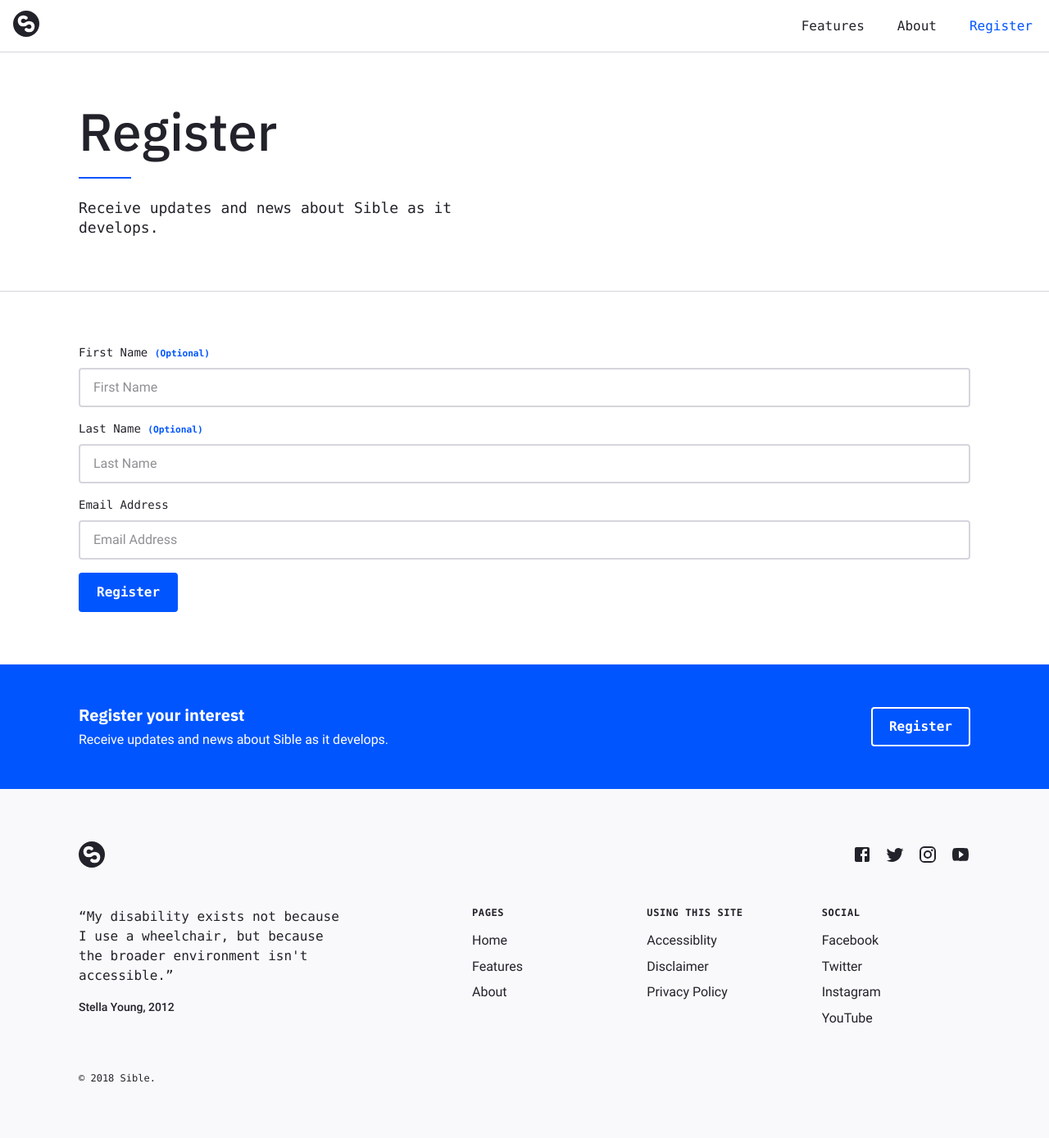
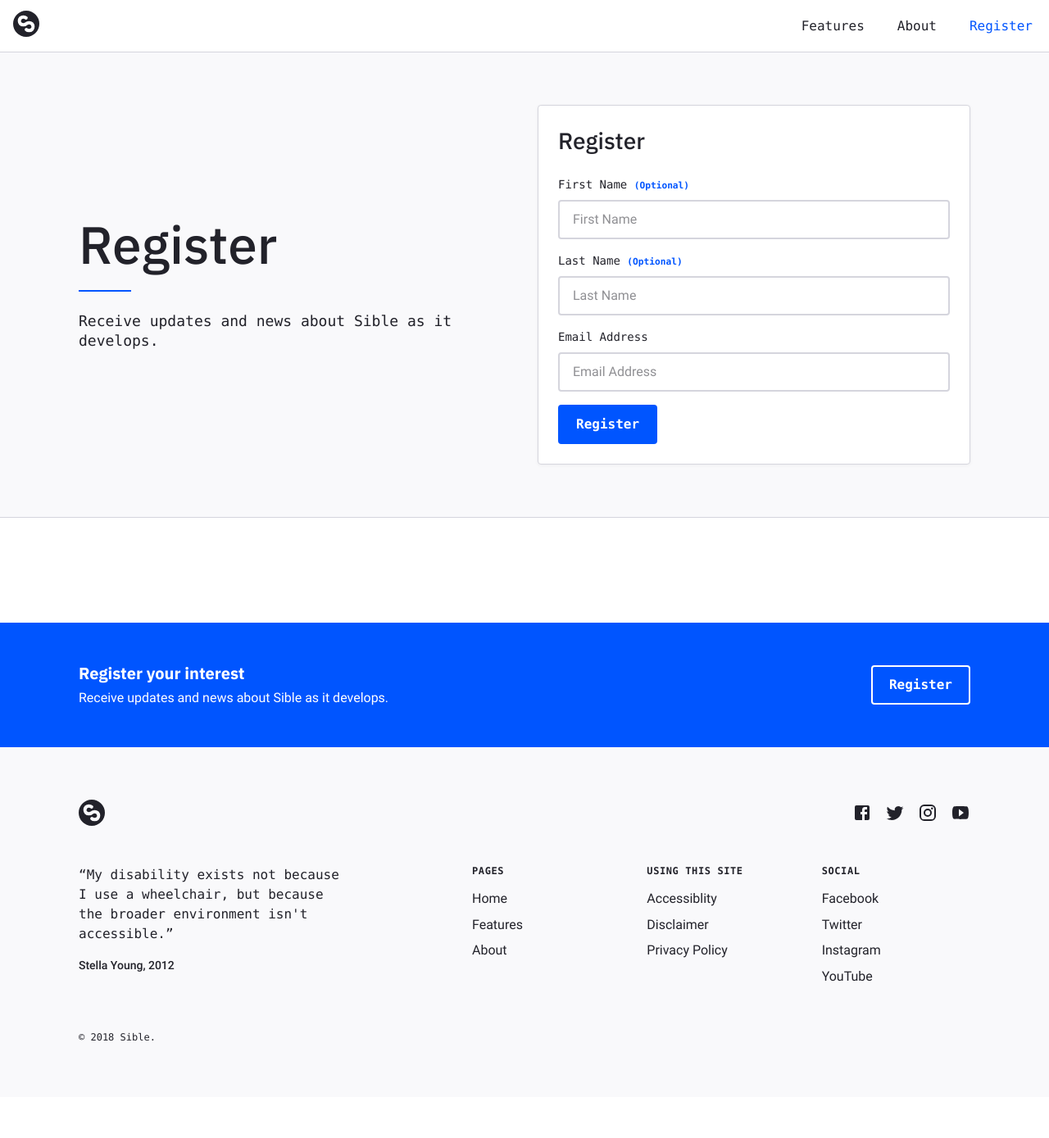
Before and after one commit to scottdejonge/sible.org, a Jekyll site: the page built from pages/register.html, in a window 1280 px wide. Shown: the whole page at 82% size. Built offline with Jekyll 4.4.1, drawn with Linux system fonts in a browser that asks for light colours; some web fonts are replaced; after the commit the page ends 1339 px from its top, so only the background shows below that.

Commit message:
Page header

```diff
--- a/_includes/section/page-header.html
+++ b/_includes/section/page-header.html
@@ -1,6 +1,10 @@
 <section class="section">
-  <div class="section-inner padding-vertical-xl border-bottom">
+  <div class="section-inner padding-vertical-xl background-light-50 border-bottom">
     <div class="container">
+      <div class="columns columns-1-2">
+        <div class="column">
+          <div class="column-inner justify-content-center">
+            <div class="max-width-s">
               <h1 class="title title-xl max-width-s">
                 {% if page.heading %}
                   <span class="font-family-monospace font-size-xl color-primary display-block">{{ page.title }}</span>
@@ -15,4 +19,16 @@
               {% endif %}
             </div>
           </div>
+        </div>
+        <div class="column">
+          <div class="column-inner">
+            <section class="padding-s background-white border border-radius shadow-m">
+              <h2 class="margin-bottom-s">Register</h2>
+              {% include form/register.html %}
             </section>
+          </div>
+        </div>
+      </div>
+    </div>
+  </div>
+</section>
--- a/pages/index.html
+++ b/pages/index.html
@@ -13,8 +13,8 @@ permalink: /
         <div class="column">
           <div class="column-inner justify-content-center">
             <div class="max-width-s">
-              <h1 class="title title-xl">Get Out<br><em class="color-primaryr">&amp;</em> About</h1>
-              <hr class="divider background-primaryr">
+              <h1 class="title title-xl">Get Out<br><em class="color-primary">&amp;</em> About</h1>
+              <hr class="divider background-primary">
               <p class="lead max-width-25rem">Sible empowers people to share and access detailed accessibility information.</p>
               <p class="max-width-25rem margin-bottom-s">From elevation maps to ramp locations, hazard information to trip planners, Sible improves places by making them easier to navigate – for everyone.</p>
             </div>
--- a/pages/register.html
+++ b/pages/register.html
@@ -5,5 +5,3 @@ title: Register
 description: Receive updates and news about Sible as it develops.
 permalink: /register/
 ---
-
-{% include form/register.html %}
```
Lines whose indentation alone changed are shown as unchanged.
